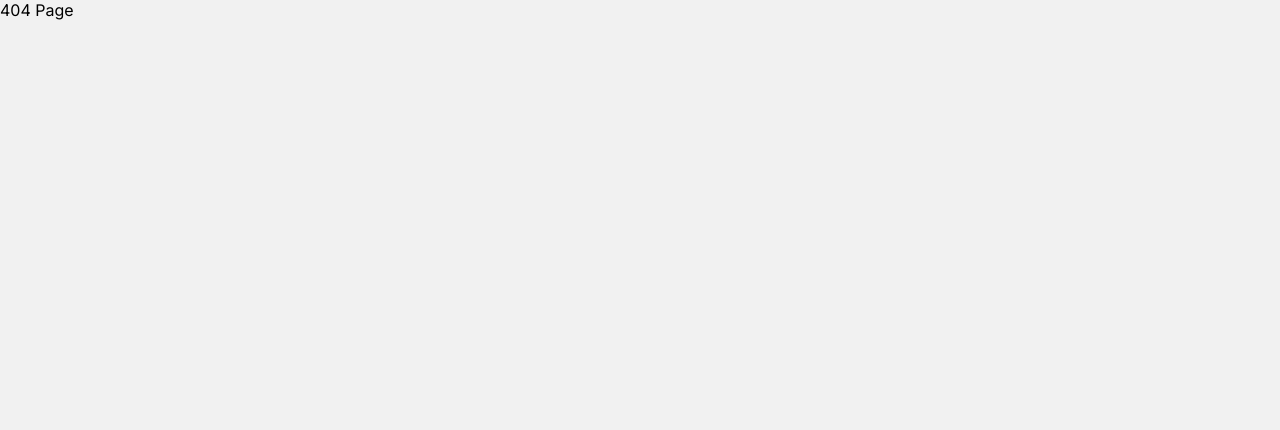
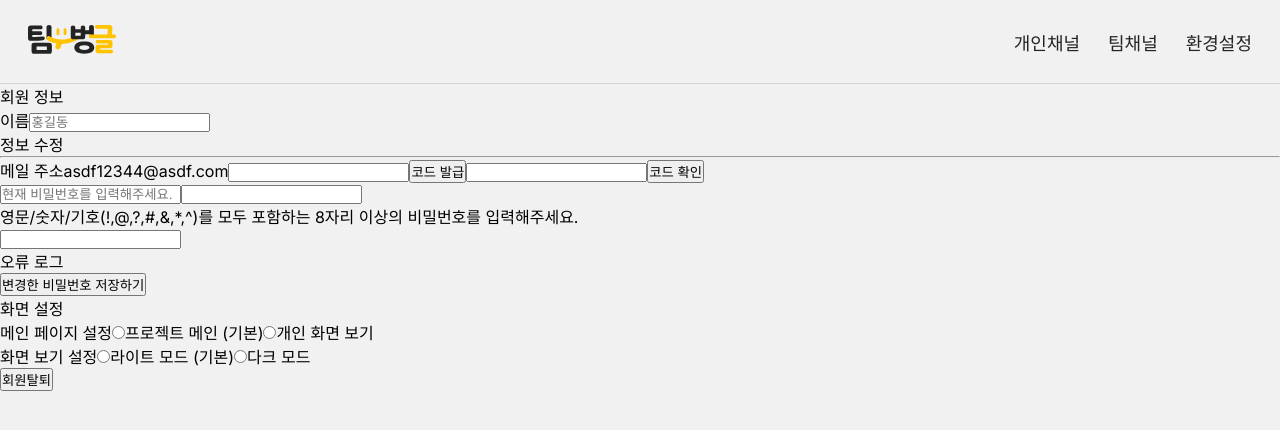
Before and after one commit to kimsudang/passion-mansour-teambeam-frontend, a Next.js app in the folder teambeam/: page /user/mySetting in a window 1280 px wide. Before the commit this address had no page. Shown: the top 430 px of the page. Built offline with nearby package versions, Linux system fonts and the light colour scheme; a web font is replaced by a local one.

Commit message:
Rename: 개인 환경설정 폴더 변경
개인 환경설정 폴더를 user로 이동시켰습니다.

```diff
--- /dev/null
+++ b/teambeam/app/user/mySetting/page.tsx
@@ -0,0 +1,64 @@
+import React from "react";
+
+const PrivateSetting = () => {
+  return (
+    <div>
+      <div>
+        <div>
+          <p>회원 정보</p>
+          <image />
+        </div>
+        <div>
+          <span>이름</span>
+          <input placeholder="홍길동"/>
+          <p>정보 수정</p>
+          <hr />
+          <form>
+            <div>
+              <span>메일 주소</span>
+              <span>asdf12344@asdf.com</span>
+              <input />
+              <button>코드 발급</button>
+              <input />
+              <button>코드 확인</button>
+            </div>
+          </form>
+          <form>
+            <div>
+              <input placeholder="현재 비밀번호를 입력해주세요." />
+              <input />
+              <p>영문/숫자/기호(!,@,?,#,&,*,^)를 모두 포함하는 8자리 이상의 비밀번호를 입력해주세요.</p>
+              <input />
+              <p>오류 로그</p>
+            </div>
+            <button>변경한 비밀번호 저장하기</button>
+          </form>
+        </div>
+      </div>
+      <div>
+        <p>화면 설정</p>
+        <form>
+          <div>
+            <div>
+              <span>메인 페이지 설정</span>
+              <input type="radio" name="page"/>
+              <label>프로젝트 메인 (기본)</label>
+              <input type="radio" name="page"/>
+              <label>개인 화면 보기</label>
+            </div>
+            <div>
+              <span>화면 보기 설정</span>
+              <input type="radio" name="screenMode"/>
+              <label>라이트 모드 (기본)</label>
+              <input type="radio" name="screenMode"/>
+              <label>다크 모드</label>
+            </div>
+          </div>
+        </form>
+      </div>
+      <button>회원탈퇴</button>
+    </div>
+  );
+};
+
+export default PrivateSetting;
```
Also changed, not shown: teambeam/app/privatePage/mySetting/page.tsx (deleted, +0 -11 lines), teambeam/app/user/mySetting/layout.scss (added).
